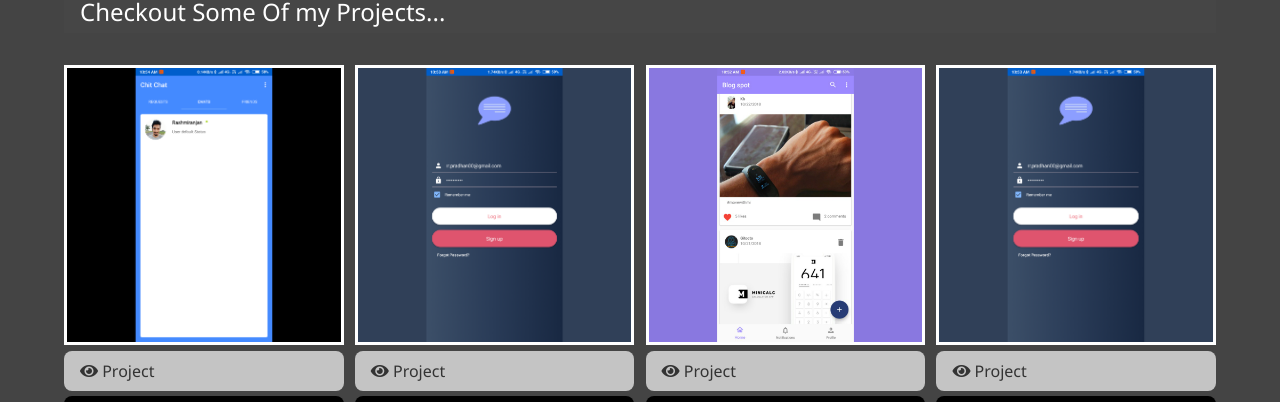
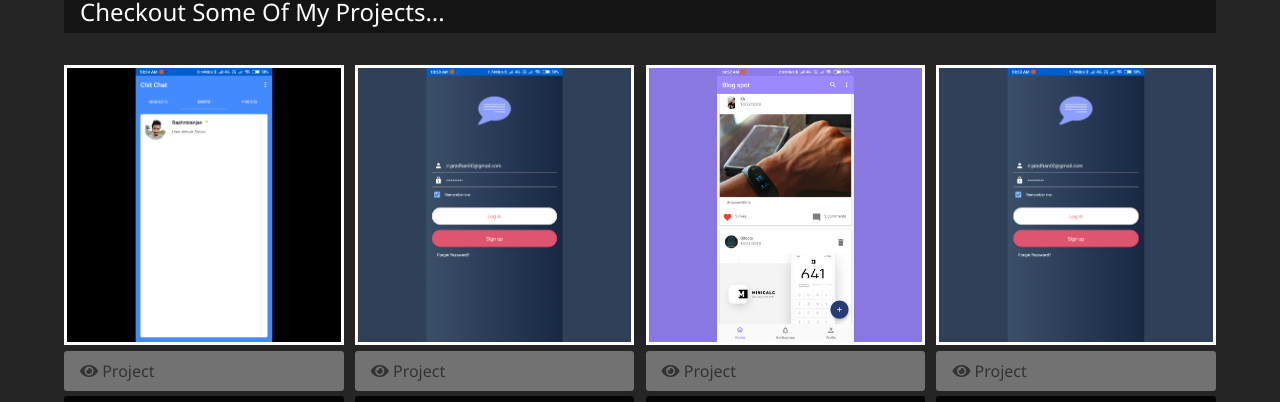
Before and after one commit to Rashmiranjan00/portfolio, a website: page dist/work.html in a window 1280 px wide. Shown: the part 217-619 px from the top of the page. Drawn offline with Linux system fonts and the light colour scheme.

Commit message:
updated page design

```diff
--- a/package.json
+++ b/package.json
@@ -12,6 +12,6 @@
   "license": "MIT",
   "dependencies": {
     "gh-pages": "^2.0.1",
-    "node-sass": "^4.11.0"
+    "node-sass": "^4.13.0"
   }
 }
--- a/scss/_config.scss
+++ b/scss/_config.scss
@@ -1,5 +1,5 @@
-$primary-color: #444;
-$secondary-color: #eece1a;
+$primary-color: rgba(0, 0, 0, 0.856);
+$secondary-color: rgb(255, 153, 0);
 $show-home-image: true;
 $home-image: url(../img/background.jpg);
 $background-opacity: 0.9;
--- a/scss/main.scss
+++ b/scss/main.scss
@@ -157,7 +157,7 @@ main {
   display: block;
   padding: 0.5rem 1rem;
   border: 0;
-  border-radius: 0.5rem;
+  border-radius: 0.2rem;
   margin-bottom: 0.3rem;
   &:hover {
     background: $secondary-color;
```
Also changed, not shown: dist/CSS/main.css, dist/about.html, dist/contact.html, dist/index.html, dist/work.html, 1 other file.
